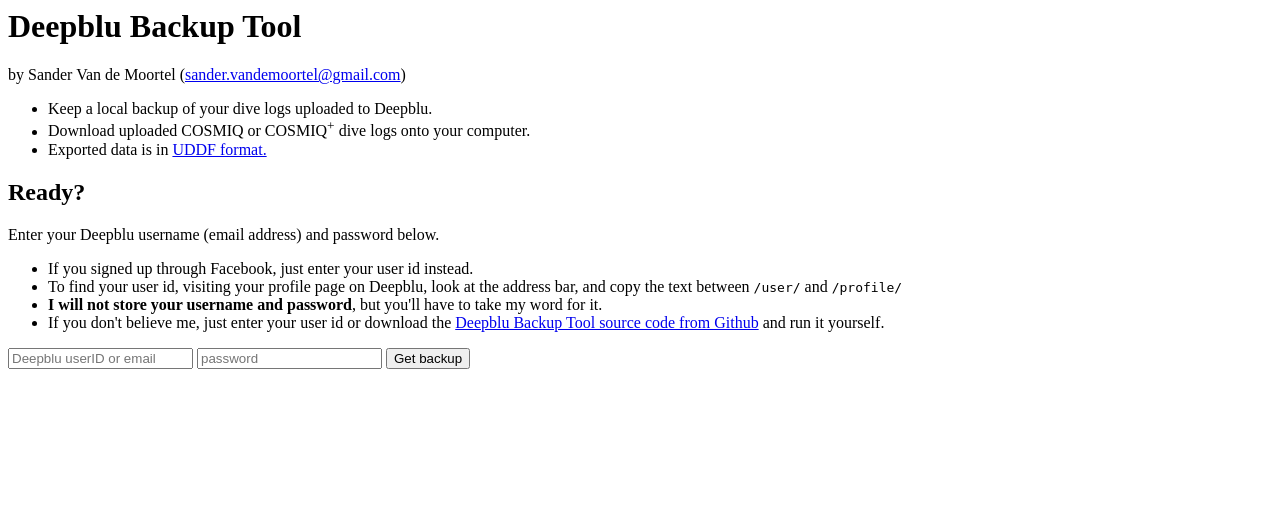
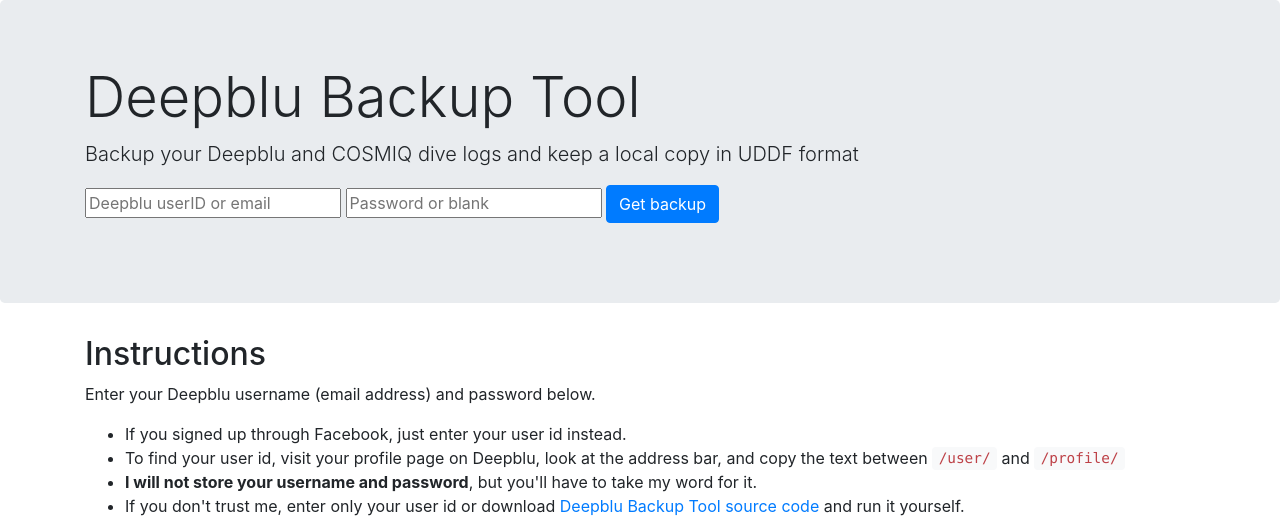
Before and after one commit to bluppfisk/deepblu-tools, a PHP site: page / in a window 1280 px wide. Shown: the top 520 px of the page. Before the commit the page ends 369 px from the top, so only its background shows below. Run offline with PHP 8.4, Linux system fonts and the light colour scheme; data that the repository does not hold is empty; grey boxes are pictures that could not be loaded.

Commit message:
nicify web wrapper

```diff
--- a/index.php
+++ b/index.php
@@ -1,58 +1,76 @@
-<html>
+<!doctype html>
+<html lang="en">
 <head>
+	<title>Deepblu Backup Tool</title>
+	<link rel="stylesheet" href="https://maxcdn.bootstrapcdn.com/bootstrap/4.0.0-beta.2/css/bootstrap.min.css" integrity="sha384-PsH8R72JQ3SOdhVi3uxftmaW6Vc51MKb0q5P2rRUpPvrszuE4W1povHYgTpBfshb" crossorigin="anonymous">
+	<meta charset="utf-8">
+	<meta name="viewport" content="width=device-width, initial-scale=1, shrink-to-fit=no">
 	<meta property="description" content="Backup your Deepblu and COSMIQ dive logs and keep a local copy in UDDF format.">
 	<meta property="og:title" content="Deepblu Backup Tool">
 	<meta property="og:description" content="Backup your Deepblu and COSMIQ dive logs and keep a local copy in UDDF format.">
 	<meta property="og:image" content="http://worldofnonging.com/deepblu-tools/images/imported_into_subsurface.jpg">
 	<meta property="og:type" content="website">
-	<meta property="og:url" content="http://worldofnonging.com/deepblu-tools">
+	<meta property="og:url" content="http://worldofnonging.com/deepblu-tools/">
 	<meta name="twitter:card" content="summary_large_image">
 </head>
 <body>
-	<h1>Deepblu Backup Tool</h1>
-	<span>by Sander Van de Moortel (<a href="mailto:sander.vandemoortel@gmail.com">sander.vandemoortel@gmail.com</a>)</span>
-	<ul>
-		<li>Keep a local backup of your dive logs uploaded to Deepblu.</li>
-		<li>Download uploaded COSMIQ or COSMIQ<sup>+</sup> dive logs onto your computer.</li>
-		<li>Exported data is in <a href="http://uddf.org">UDDF format.</a></li>
-	</ul>
-
-	<h2>Ready?</h2>
-	<span>Enter your Deepblu username (email address) and password below.</span>
-	<ul>
-		<li>If you signed up through Facebook, just enter your user id instead.</li>
-		<li>To find your user id, visiting your profile page on Deepblu, look at the address bar, and copy the text between <code>/user/</code> and <code>/profile/</code>
-		<li><strong>I will not store your username and password</strong>, but you'll have to take my word for it.</li>
-		<li>If you don't believe me, just enter your user id or download the <a href="https://github.com/bluppfisk/deepblu-tools">Deepblu Backup Tool source code from Github</a> and run it yourself.</li>
-	</ul>
-<form method="POST" action="index.php">
-<input type="text" name="user" placeholder="Deepblu userID or email" />
-<input type="password" name="password" placeholder="password" />
-<input type="submit" name="submit" value="Get backup" />
-</form>
+	<main role="main">
+		<div class="jumbotron">
+			<div class="container">
+				<h1 class="display-4">Deepblu Backup Tool</h1>
+				<p class="lead">Backup your Deepblu and COSMIQ dive logs and keep a local copy in UDDF format</p>
 				<?php
-	if ($_POST['submit'] && !empty($_POST['user']) && isset($_POST['password'])) {
+					if ($_POST['submit'] && !empty($_POST['user'])) {
 				        $user = $_POST['user'];
 				        $password = $_POST['password'];
 				        $command = escapeshellcmd('./backupdives.py '.$user.' '.$password);
-	        echo('<h2>Result!</h2><div class="result">');
 						$result=explode(",", exec('/usr/bin/python3 backupdives.py '.$user.' '.$password));
 						if($result[0]!=='0') {
-				printf("<span>Sometheeng ees wrong, officeur. Error message: %s</span>", $result[1]);
+							printf("Sometheeng ees wrong, officeur. Error message: %s", $result[1]);
 						} else {
-				printf("<span>That worked! Here's your backup: <a href='done/%s'>%s</a></span>",$result[1], $result[1]);
+							printf("<p>That worked! Here's your backup:</p><a role='button' class='btn btn-success' href='done/%s'>Download now</a>", $result[1]);
 						}
 				?>
-				<h2>What's next</h2>
+				<a role='button' class='btn btn-secondary' href='./'>Again?</a>
+			</div>
+		</div>
+		<div class="container">
+			<h2>What's next?</h2>
 			<ul>
-					<li>Click the link to download your backup in UDDF format.</li>
-					<li>Import this file into your favourite divelog software (I like <a href="https://subsurface-divelog.org">Subsurface</a>)</li>
+				<li>Click the button to download your backup in UDDF format.</li>
+				<li>Import this file into your favourite divelog software, such as <a href="https://subsurface-divelog.org">Subsurface</a>.</li>
 
 				<li><strong>Before you go...</strong> This took a few days of my life to develop. Consider supporting me with a <a href="https://www.paypal.me/sandervdm?locale.x=en_US&country.x=DE">small donation through PayPal</a>.</li>
-
+			</ul>
+		</div>
 		<?php
-	        echo('</div>');
+			} else {
+				?>
+				<p>
+					<form method="POST" action="index.php">
+						<input type="text" name="user" placeholder="Deepblu userID or email" />
+						<input type="password" name="password" placeholder="Password or blank" />
+						<input type="submit" name="submit" value="Get backup" class="btn btn-primary" />
+					</form>
+				</p>
+			</div>
+		</div>
+		<div class="container">
+			<h2>Instructions</h2>
+			<p>Enter your Deepblu username (email address) and password below.</p>
+			<ul>
+				<li>If you signed up through Facebook, just enter your user id instead.</li>
+				<li>To find your user id, visit your profile page on Deepblu, look at the address bar, and copy the text between <code>/user/</code> and <code>/profile/</code>
+				<li><strong>I will not store your username and password</strong>, but you'll have to take my word for it.</li>
+				<li>If you don't trust me, enter only your user id or download <a href="https://github.com/bluppfisk/deepblu-tools">Deepblu Backup Tool source code</a> and run it yourself.</li>
+			</ul>
+			<?php
 			}
 			?>
+		</div>
+	</main>
+	<footer class="container">
+		<p class="small">Questions to <a href="mailto:sander.vandemoortel@gmail.com">sander.vandemoortel@gmail.com</a> | <a href="https://github.com/bluppfisk/deepblu-tools">View source code at Github</a> | <a href="https://www.paypal.me/sandervdm?locale.x=en_US&country.x=DE"><img src="https://www.paypalobjects.com/en_US/i/btn/btn_donate_SM.gif"/></a></p>
+	</footer>
 </body>
 </html>
```
Lines whose indentation alone changed are shown as unchanged.
